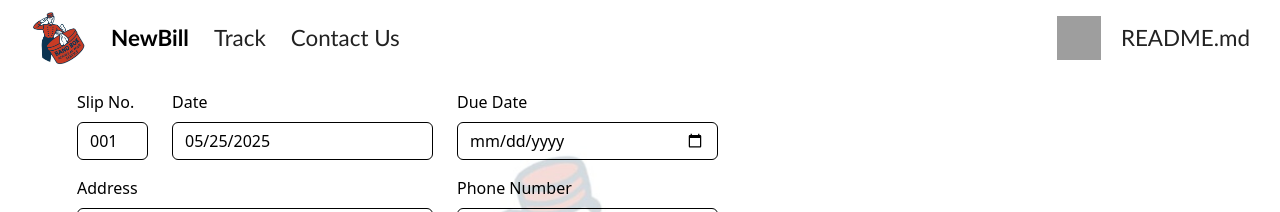
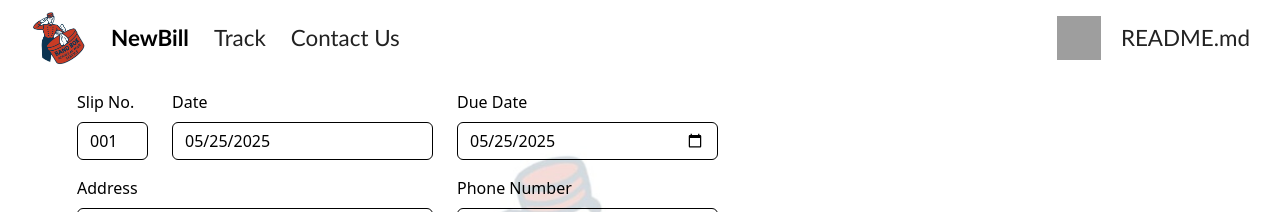
Before and after one commit to rahules24/bandboxdrycleaners, a React (Vite) app: page /bandboxdrycleaners/newbill in a window 1280 px wide. Shown: the top 212 px of the page. Built offline with nearby package versions, Linux system fonts and the light colour scheme; grey boxes are pictures that could not be loaded.

Commit message:
payload updated

```diff
--- a/src/components/NewBill.tsx
+++ b/src/components/NewBill.tsx
@@ -44,10 +44,19 @@ export default function NewBill() {
     { itemName: '', service: 'Drycleaning', price: 0, quantity: '1', customPrice: '' },
   ]);
 
+  const getISTDate = () => {
+    const now = new Date();
+    const offset = 5.5 * 60;
+    const istDate = new Date(now.getTime() + offset * 60000);
+    return istDate.toISOString().split('T')[0];
+  };
+  const today = getISTDate();
+
   const [slip, setSlip] = useState('001');
   const [phone, setPhone] = useState('');
   const [phoneError, setPhoneError] = useState('');
-
+  const [address, setAddress] = useState('');
+  const [dueDate, setDueDate] = useState(today);
 
   const handleSubmit = async () => {
     const phoneRegex = /^[0-9]{10}$/;
@@ -56,13 +65,19 @@ export default function NewBill() {
       return;
     }
 
+    const validItems = items.filter(item => item.itemName && item.service);
+    if (validItems.length === 0) {
+      alert("Please add at least one valid item.");
+      return;
+    }
+
     const payload = {
       slip_no: slip,
       date: today,
-      due_date: today, // Replace if user picks due date
-      address: '', // Get from form
-      phone: phone,
-      items: items.map(item => ({
+      due_date: dueDate,
+      address,
+      phone,
+      items: validItems.map(item => ({
         item_name: item.itemName,
         service: item.service,
         quantity: parseInt(item.quantity),
@@ -83,7 +98,7 @@ export default function NewBill() {
 
       if (response.ok) {
         alert("Bill submitted!");
-        // Optionally reset form
+        // You can reset form if needed here
       } else {
         console.error("Error:", data);
         alert("Submission failed!");
@@ -94,19 +109,9 @@ export default function NewBill() {
       alert("Error connecting to server.");
     }
   };
-
   const debouncedSubmit = debounce(() => {
     handleSubmit();
   }, 1000);
-
-  const getISTDate = () => {
-    const now = new Date();
-    const offset = 5.5 * 60;
-    const istDate = new Date(now.getTime() + offset * 60000);
-    return istDate.toISOString().split('T')[0];
-  };
-
-  const today = getISTDate();
 
   const getServicesForItem = (itemName: string): string[] => {
     const item = ITEMS.find(i => i.name === itemName);
@@ -236,7 +241,13 @@ export default function NewBill() {
               <Col md={3}>
                 <Form.Group controlId="dueDate">
                   <Form.Label>Due Date</Form.Label>
-                  <Form.Control type="date" min={today} className="transparent-input"/>
+                  <Form.Control
+                    type="date"
+                    min={today}
+                    value={dueDate} // 🆕 bind to state
+                    onChange={(e) => setDueDate(e.target.value)} // 🆕 update on change
+                    className="transparent-input"
+                  />
                 </Form.Group>
               </Col>
               {/* <Col md={5}>
@@ -249,7 +260,12 @@ export default function NewBill() {
               <Col md={4}>
                 <Form.Group controlId="address">
                   <Form.Label>Address</Form.Label>
-                  <Form.Control type="text" className="transparent-input"/>
+                  <Form.Control
+                    type="text"
+                    className="transparent-input"
+                    value={address}
+                    onChange={(e) => setAddress(e.target.value)}
+                  />
                 </Form.Group>
               </Col>
               <Col md={3}>
```
